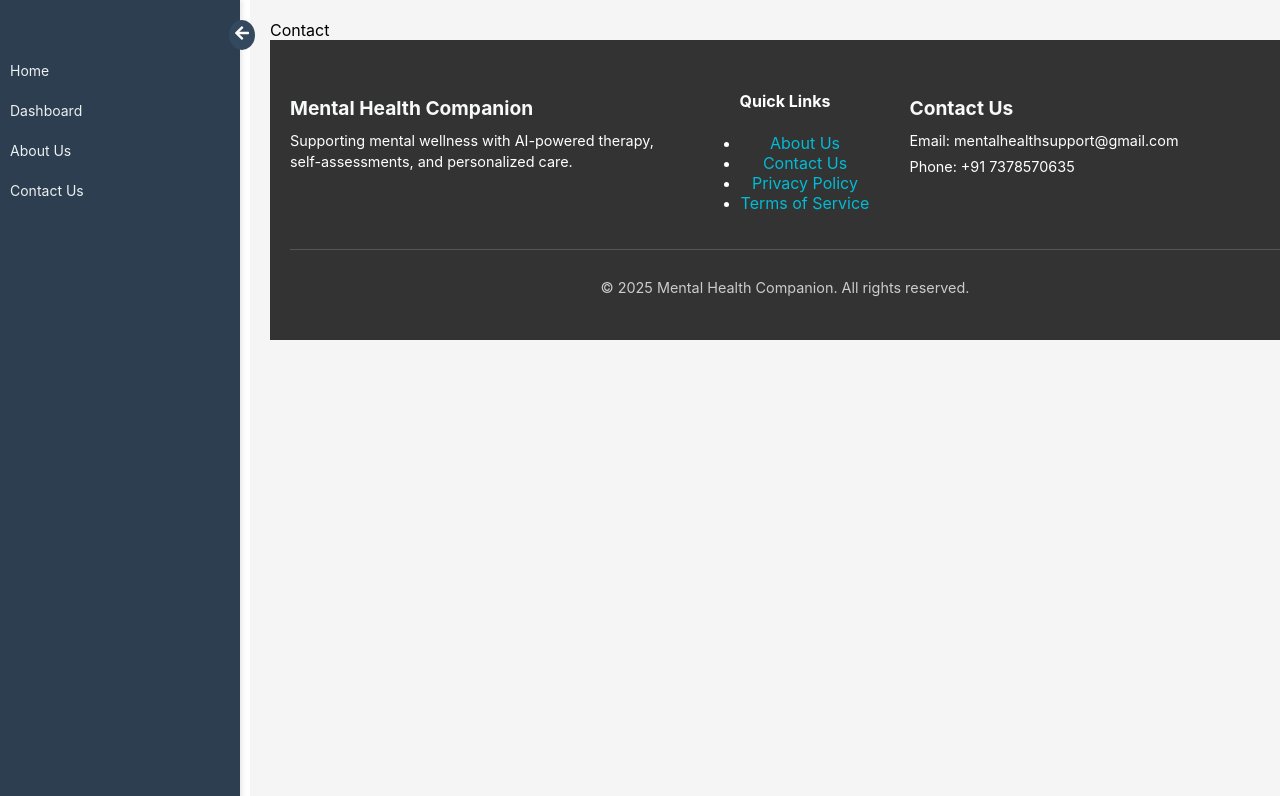
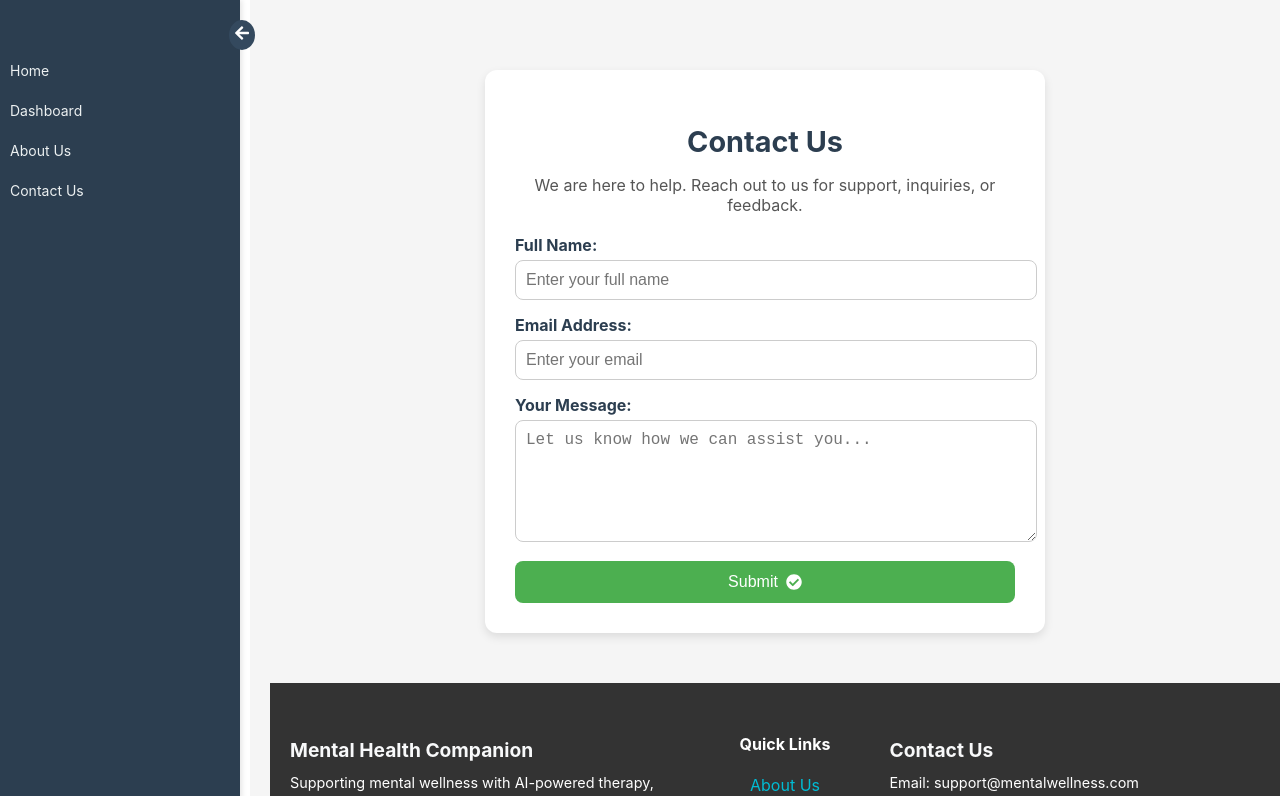
Before and after one commit to Prajp11/NeuroBloom, a React (Create React App) app: page /contact in a window 1280 px wide. Shown: the top 796 px of the page. Built offline with nearby package versions, Linux system fonts and the light colour scheme.

Commit message:
Added Few Changes

```diff
--- a/src/App.css
+++ b/src/App.css
@@ -138,6 +138,28 @@
   color: #007bff;
 }
 
+.footer ul {
+  list-style-type: none;
+  padding: 0;
+}
+
+.footer ul li {
+  margin-bottom: 5px;
+}
+
+.footer ul li a,
+.footer-contact-link {
+  color: #00bcd4;
+  text-decoration: none;
+  transition: color 0.3s ease-in-out;
+}
+
+.footer ul li a:hover,
+.footer-contact-link:hover {
+  color: #007bff;
+}
+
+
 
 /* Adjustments for Collapsed Sidebar */
 .sidebar.collapsed ~ .main-content {
@@ -269,3 +291,94 @@
 .login-button:hover {
   background-color: #45a049;
 }
+
+
+/* Contact Page Styles */
+/* Contact Page Container */
+.contact-container {
+  max-width: 500px;
+  margin: 50px auto;
+  padding: 30px;
+  background: #ffffff;
+  box-shadow: 0 4px 10px rgba(0, 0, 0, 0.1);
+  border-radius: 12px;
+  text-align: center;
+}
+
+/* Heading */
+.contact-container h2 {
+  font-size: 1.8rem;
+  color: #2c3e50;
+  margin-bottom: 10px;
+}
+
+.contact-container p {
+  font-size: 1rem;
+  color: #555;
+  margin-bottom: 20px;
+}
+
+/* Form Styles */
+.contact-form {
+  display: flex;
+  flex-direction: column;
+  gap: 15px;
+}
+
+.form-group {
+  text-align: left;
+}
+
+.form-group label {
+  font-weight: bold;
+  display: block;
+  margin-bottom: 5px;
+  color: #2c3e50;
+}
+
+.form-group input,
+.form-group textarea {
+  width: 100%;
+  padding: 10px;
+  border: 1px solid #ccc;
+  border-radius: 8px;
+  font-size: 1rem;
+}
+
+.form-group textarea {
+  resize: vertical;
+  min-height: 100px;
+}
+
+/* Submit Button */
+.submit-btn {
+  background-color: #4CAF50;
+  color: white;
+  border: none;
+  padding: 12px 20px;
+  font-size: 1rem;
+  border-radius: 8px;
+  cursor: pointer;
+  transition: background 0.3s ease-in-out;
+  display: flex;
+  align-items: center;
+  justify-content: center;
+  gap: 8px;
+}
+
+.submit-btn:hover {
+  background-color: #388e3c;
+}
+
+/* Success Message */
+.submitted-message {
+  padding: 20px;
+  border-radius: 12px;
+  background: #e8f5e9;
+  color: #2c3e50;
+}
+
+.submitted-message h3 {
+  margin-top: 10px;
+  color: #2c3e50;
+}
--- a/src/components/Footer.jsx
+++ b/src/components/Footer.jsx
@@ -1,7 +1,9 @@
 import React from 'react';
+import { Link } from 'react-router-dom';
+import '../App.css';
 
 const Footer = () => {
-  const currentYear = new Date().getFullYear(); // Dynamic Year
+  const currentYear = new Date().getFullYear();
 
   return (
     <footer className="footer">
@@ -18,18 +20,19 @@ const Footer = () => {
         <div className="footer-center">
           <h4>Quick Links</h4>
           <ul>
-            <li><a href="/About">About Us</a></li>
-            <li><a href="/Contact Us">Contact Us</a></li>
-            <li><a href="/Privacy">Privacy Policy</a></li>
-            <li><a href="/Terms">Terms of Service</a></li>
+            <li><Link to="/about">About Us</Link></li>
+            {/* <li><Link to="/contact">Contact Us</Link></li> Linked Contact Page */}
+            <li><Link to="/privacy">Privacy Policy</Link></li>
+            <li><Link to="/terms">Terms of Service</Link></li>
           </ul>
         </div>
 
         {/* Right Section */}
         <div className="footer-right">
           <h4>Contact Us</h4>
-          <p>Email: mentalhealthsupport@gmail.com</p>
+          <p>Email: support@mentalwellness.com</p>
           <p>Phone: +91 7378570635</p>
+          <p><Link to="/contact" className="footer-contact-link">Get in Touch</Link></p> {/* Added Contact Us Link */}
         </div>
       </div>
 
--- a/src/pages/Contact.jsx
+++ b/src/pages/Contact.jsx
@@ -1,9 +1,87 @@
-import React from 'react'
+import React, { useState } from "react";
+import { FaCheckCircle } from "react-icons/fa";
+import "../App.css"; // Ensure styles are applied
 
-function Contact() {
+const Contact = () => {
+  const [formData, setFormData] = useState({
+    name: "",
+    email: "",
+    message: "",
+  });
+  const [submitted, setSubmitted] = useState(false);
+
+  const handleChange = (e) => {
+    const { name, value } = e.target;
+    setFormData({
+      ...formData,
+      [name]: value,
+    });
+  };
+
+  const handleSubmit = (e) => {
+    e.preventDefault();
+    setSubmitted(true);
+    console.log("Form submitted:", formData);
+  };
+
   return (
-    <div>Contact</div>
-  )
-}
+    <div className="contact-container">
+      <h2>Contact Us</h2>
+      <p>We are here to help. Reach out to us for support, inquiries, or feedback.</p>
 
-export default Contact
+      {submitted ? (
+        <div className="submitted-message">
+          <FaCheckCircle size={50} color="#4CAF50" />
+          <h3>Thank You!</h3>
+          <p>Your message has been received. Our team will get back to you soon.</p>
+        </div>
+      ) : (
+        <form onSubmit={handleSubmit} className="contact-form">
+          <div className="form-group">
+            <label htmlFor="name">Full Name:</label>
+            <input
+              type="text"
+              id="name"
+              name="name"
+              value={formData.name}
+              onChange={handleChange}
+              placeholder="Enter your full name"
+              required
+            />
+          </div>
+
+          <div className="form-group">
+            <label htmlFor="email">Email Address:</label>
+            <input
+              type="email"
+              id="email"
+              name="email"
+              value={formData.email}
+              onChange={handleChange}
+              placeholder="Enter your email"
+              required
+            />
+          </div>
+
+          <div className="form-group">
+            <label htmlFor="message">Your Message:</label>
+            <textarea
+              id="message"
+              name="message"
+              value={formData.message}
+              onChange={handleChange}
+              placeholder="Let us know how we can assist you..."
+              required
+            />
+          </div>
+
+          <button type="submit" className="submit-btn">
+            Submit <FaCheckCircle />
+          </button>
+        </form>
+      )}
+    </div>
+  );
+};
+
+export default Contact;
```
